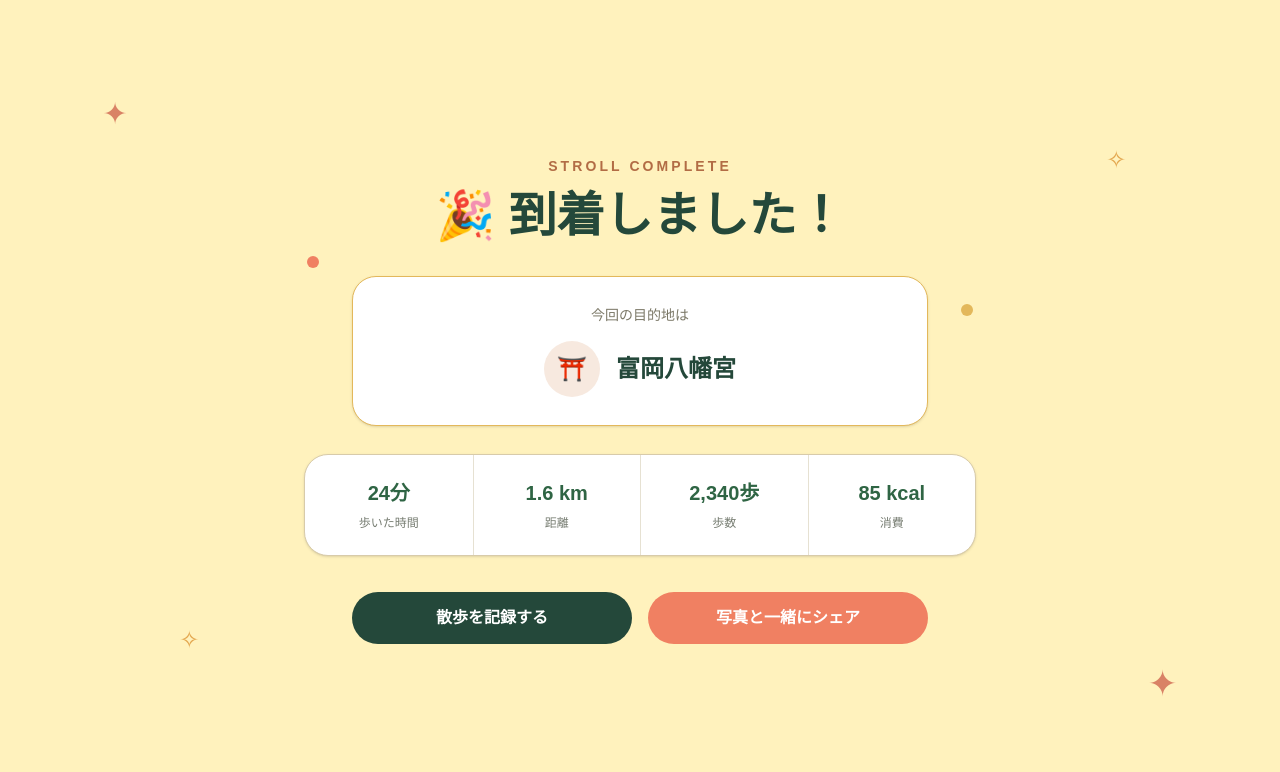
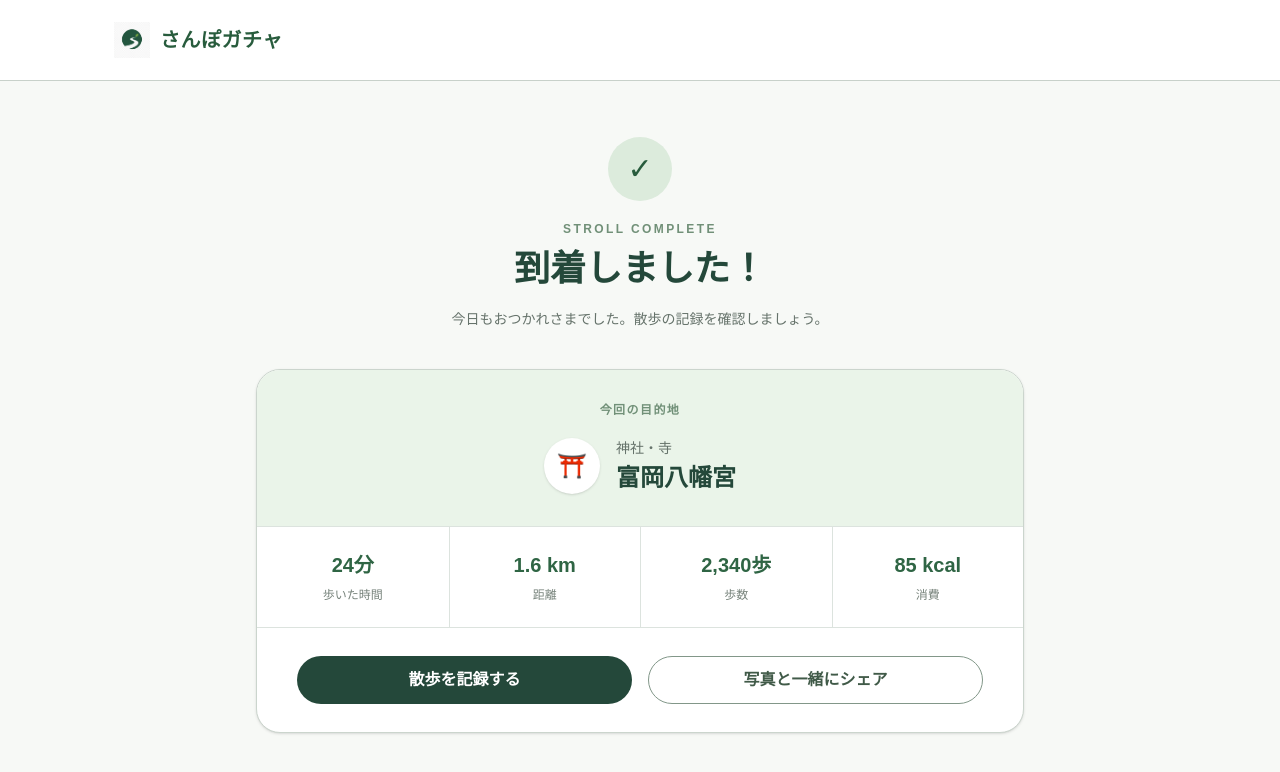
Before and after one commit to study-basic-hackathon/sanpo-gacha, a Next.js app: page /stroll/result in a window 1280 px wide. Shown: the top 772 px of the page. Built offline with nearby package versions, Linux system fonts and the light colour scheme.

Commit message:
style: refine stroll result and share pages

```diff
--- a/src/app/share/[id]/page.tsx
+++ b/src/app/share/[id]/page.tsx
@@ -3,6 +3,8 @@
 import Link from "next/link";
 import { useParams } from "next/navigation";
 import { useState } from "react";
+import Image from "next/image";
+
 
 export default function SharePage() {
   const params = useParams<{ id: string }>();
@@ -74,10 +76,21 @@
       <header className="border-b border-[#d7e1d8] bg-white">
         <div className="mx-auto flex h-16 max-w-5xl items-center justify-between px-6">
           <Link
-            href="/home"
-            className="text-lg font-bold tracking-wide text-[#285c3d]"
+            href="/"
+            className="flex items-center gap-2.5"
           >
-            🌿 さんぽガチャ
+            <Image
+              src="/sanpo-gacha-logo.png"
+              alt=""
+              width={36}
+              height={36}
+              className="h-9 w-9 object-contain"
+              priority
+            />
+
+            <span className="text-xl font-bold tracking-wide text-[#285c3d]">
+              さんぽガチャ
+            </span>
           </Link>
 
           <Link
--- a/src/app/stroll/result/page.tsx
+++ b/src/app/stroll/result/page.tsx
@@ -1,3 +1,4 @@
+import Image from "next/image";
 import Link from "next/link";
 
 const results = [
@@ -21,79 +22,87 @@
 
 export default function StrollResultPage() {
   return (
-    <main className="relative min-h-screen overflow-hidden bg-[#fff2bd] text-[#24352b]">
-      <div
-        aria-hidden="true"
-        className="absolute left-[8%] top-[12%] text-3xl text-[#d98265]"
+    <main className="min-h-screen bg-[#f7f9f6] text-[#24352b]">
+      <header className="border-b border-[#c8d1ca] bg-white">
+        <div className="mx-auto flex h-20 max-w-[1100px] items-center px-6">
+          <Link
+            href="/"
+            className="flex items-center gap-2.5"
           >
-        ✦
+            <Image
+              src="/sanpo-gacha-logo.png"
+              alt=""
+              width={36}
+              height={36}
+              className="h-9 w-9 object-contain"
+              priority
+            />
+
+            <span className="text-xl font-bold tracking-wide text-[#285c3d]">
+              さんぽガチャ
+            </span>
+          </Link>
+        </div>
+      </header>
+
+      <section className="mx-auto max-w-[1100px] px-6 py-10 sm:py-14">
+        <div className="text-center">
+          <div className="mx-auto flex h-16 w-16 items-center justify-center rounded-full bg-[#dcebdc] text-3xl text-[#285c3d]">
+            ✓
           </div>
 
-      <div
-        aria-hidden="true"
-        className="absolute right-[12%] top-[18%] text-2xl text-[#e3a64e]"
-      >
-        ✧
-      </div>
-
-      <div
-        aria-hidden="true"
-        className="absolute bottom-[18%] left-[14%] text-2xl text-[#e3a64e]"
-      >
-        ✧
-      </div>
-
-      <div
-        aria-hidden="true"
-        className="absolute bottom-[12%] right-[8%] text-4xl text-[#d98265]"
-      >
-        ✦
-      </div>
-
-      <div
-        aria-hidden="true"
-        className="absolute left-[24%] top-[32%] h-3 w-3 rounded-full bg-[#f08062]"
-      />
-
-      <div
-        aria-hidden="true"
-        className="absolute right-[24%] top-[38%] h-3 w-3 rounded-full bg-[#e3b85b]"
-      />
-
-      <section className="relative z-10 mx-auto flex min-h-screen max-w-4xl flex-col items-center justify-center px-6 py-12 text-center">
-        <p className="text-sm font-semibold tracking-[0.22em] text-[#b26c45]">
+          <p className="mt-5 text-xs font-semibold tracking-[0.2em] text-[#719078]">
             STROLL COMPLETE
           </p>
 
-        <h1 className="mt-4 text-4xl font-bold text-[#24483a] sm:text-5xl">
-          🎉 到着しました！
+          <h1 className="mt-3 text-3xl font-bold text-[#24483a] sm:text-4xl">
+            到着しました！
           </h1>
 
-        <div className="mt-9 w-full max-w-xl rounded-3xl border border-[#e3b85b] bg-white px-8 py-7 shadow-sm">
-          <p className="text-sm text-[#7c7968]">
-            今回の目的地は
+          <p className="mt-4 text-sm leading-7 text-[#66736b]">
+            今日もおつかれさまでした。
+            <br className="sm:hidden" />
+            散歩の記録を確認しましょう。
+          </p>
+        </div>
+
+        <div className="mx-auto mt-9 max-w-3xl overflow-hidden rounded-3xl border border-[#cbd5cd] bg-white shadow-sm">
+          <div className="bg-[#eaf4e9] px-6 py-8 sm:px-10">
+            <p className="text-center text-xs font-semibold tracking-[0.12em] text-[#719078]">
+              今回の目的地
             </p>
 
-          <div className="mt-4 flex items-center justify-center gap-4">
-            <div className="flex h-14 w-14 items-center justify-center rounded-full bg-[#f7e9df] text-2xl">
+            <div className="mt-5 flex items-center justify-center gap-4">
+              <div className="flex h-14 w-14 items-center justify-center rounded-full bg-white text-2xl shadow-sm">
                 ⛩️
               </div>
 
-            <p className="text-2xl font-bold text-[#24483a]">
+              <div>
+                <p className="text-sm text-[#66736b]">
+                  神社・寺
+                </p>
+
+                <h2 className="mt-1 text-2xl font-bold text-[#24483a]">
                   富岡八幡宮
-            </p>
+                </h2>
+              </div>
             </div>
           </div>
 
-        <div className="mt-7 grid w-full max-w-2xl grid-cols-2 overflow-hidden rounded-3xl border border-[#d8cbaa] bg-white shadow-sm sm:grid-cols-4">
+          <div className="grid grid-cols-2 border-t border-[#dce3de] sm:grid-cols-4">
             {results.map((result, index) => (
               <div
                 key={result.label}
                 className={[
-                "px-4 py-6",
-                index !== 0 ? "border-l border-[#e6e1d2]" : "",
+                  "px-4 py-6 text-center",
+                  index % 2 !== 0
+                    ? "border-l border-[#dce3de]"
+                    : "",
                   index >= 2
-                  ? "border-t border-[#e6e1d2] sm:border-t-0"
+                    ? "border-t border-[#dce3de] sm:border-t-0"
+                    : "",
+                  index > 0
+                    ? "sm:border-l sm:border-[#dce3de]"
                     : "",
                 ].join(" ")}
               >
@@ -101,27 +110,30 @@
                   {result.value}
                 </p>
 
-              <p className="mt-2 text-xs text-[#777d72]">
+                <p className="mt-2 text-xs text-[#77837b]">
                   {result.label}
                 </p>
               </div>
             ))}
           </div>
 
-        <div className="mt-9 grid w-full max-w-xl gap-4 sm:grid-cols-2">
+          <div className="border-t border-[#dce3de] px-6 py-7 sm:px-10">
+            <div className="grid gap-4 sm:grid-cols-2">
               <Link
                 href="/history/1"
-            className="flex h-13 items-center justify-center rounded-full bg-[#24483a] px-7 font-semibold text-white transition hover:bg-[#19382c]"
+                className="flex h-12 items-center justify-center rounded-full bg-[#24483a] px-6 font-semibold text-white transition hover:bg-[#19382c]"
               >
                 散歩を記録する
               </Link>
 
               <Link
                 href="/share/1"
-            className="flex h-13 items-center justify-center rounded-full bg-[#f08062] px-7 font-semibold text-white transition hover:bg-[#d96d51]"
+                className="flex h-12 items-center justify-center rounded-full border border-[#829789] bg-white px-6 font-semibold text-[#405a48] transition hover:bg-[#f1f6f2]"
               >
                 写真と一緒にシェア
               </Link>
+            </div>
+          </div>
         </div>
       </section>
     </main>
```
Lines whose indentation alone changed are shown as unchanged.
